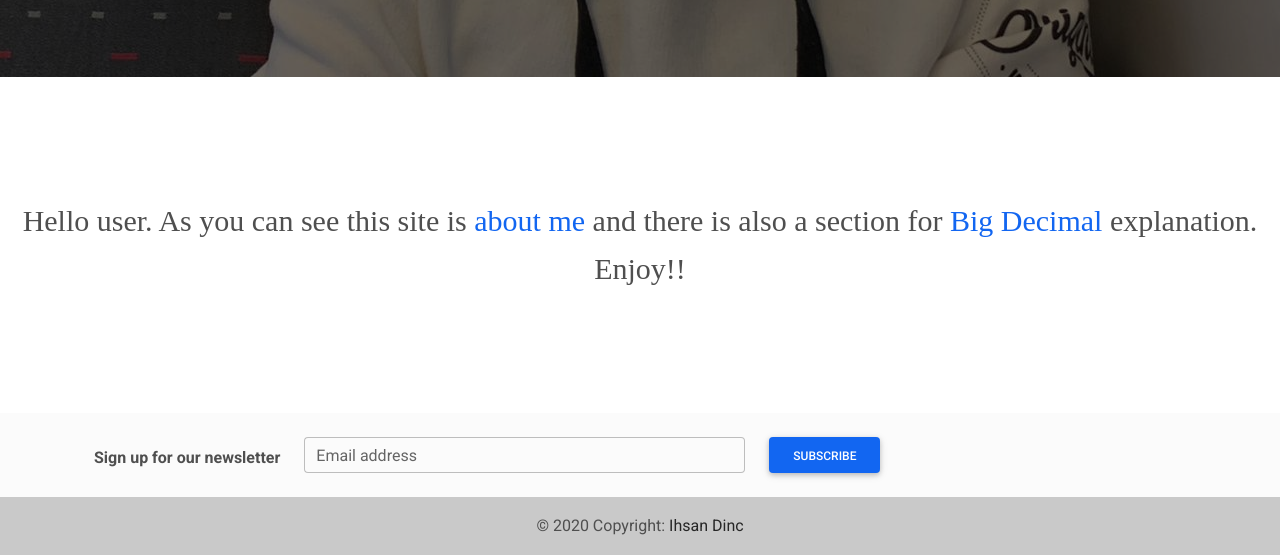
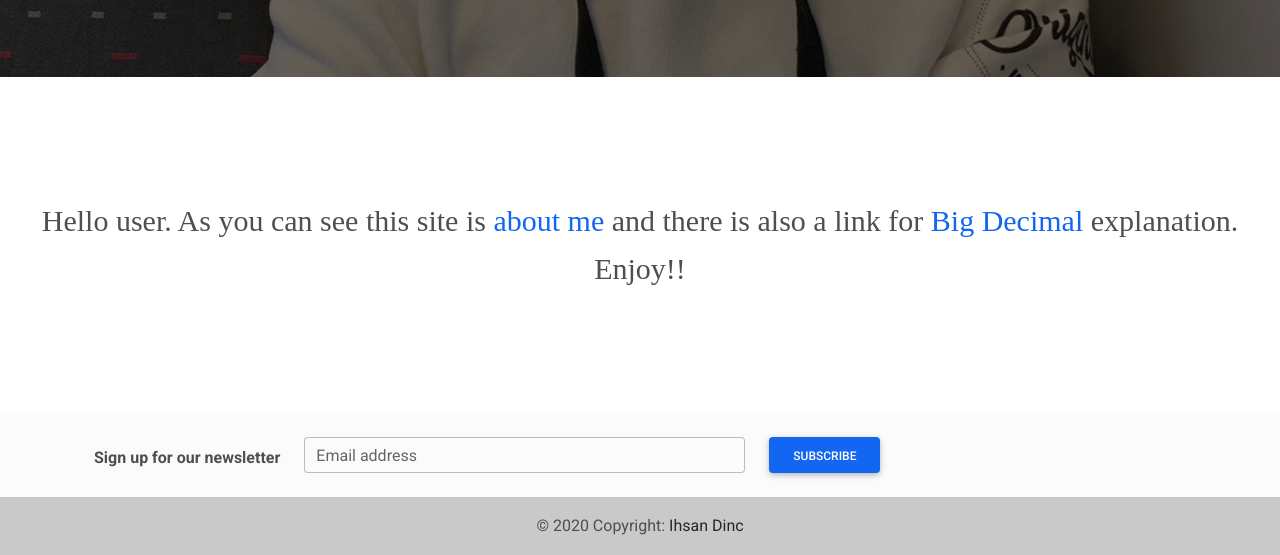
Before and after one commit to ihsandinc/Ihsan-Dinc-Web-Site, a plain HTML site: page index.html in a window 1280 px wide. Shown: the part 723-1278 px from the top of the page. Drawn offline with Linux system fonts and the light colour scheme.

Commit message:
I swear this is the last commit

```diff
--- a/index.html
+++ b/index.html
@@ -105,7 +105,7 @@
   </header>
 
   <div id="short-exp" class="explanation">
-    <p>Hello user. As you can see this site is <a href="aboutme.html" class="links">about me</a>  and there is also a section for
+    <p>Hello user. As you can see this site is <a href="aboutme.html" class="links">about me</a>  and there is also a link for
       <a href="https://docs.oracle.com/javase/7/docs/api/java/math/BigDecimal.html" target="_blank">Big Decimal</a> explanation. Enjoy!! </p>
   </div>
 
```
